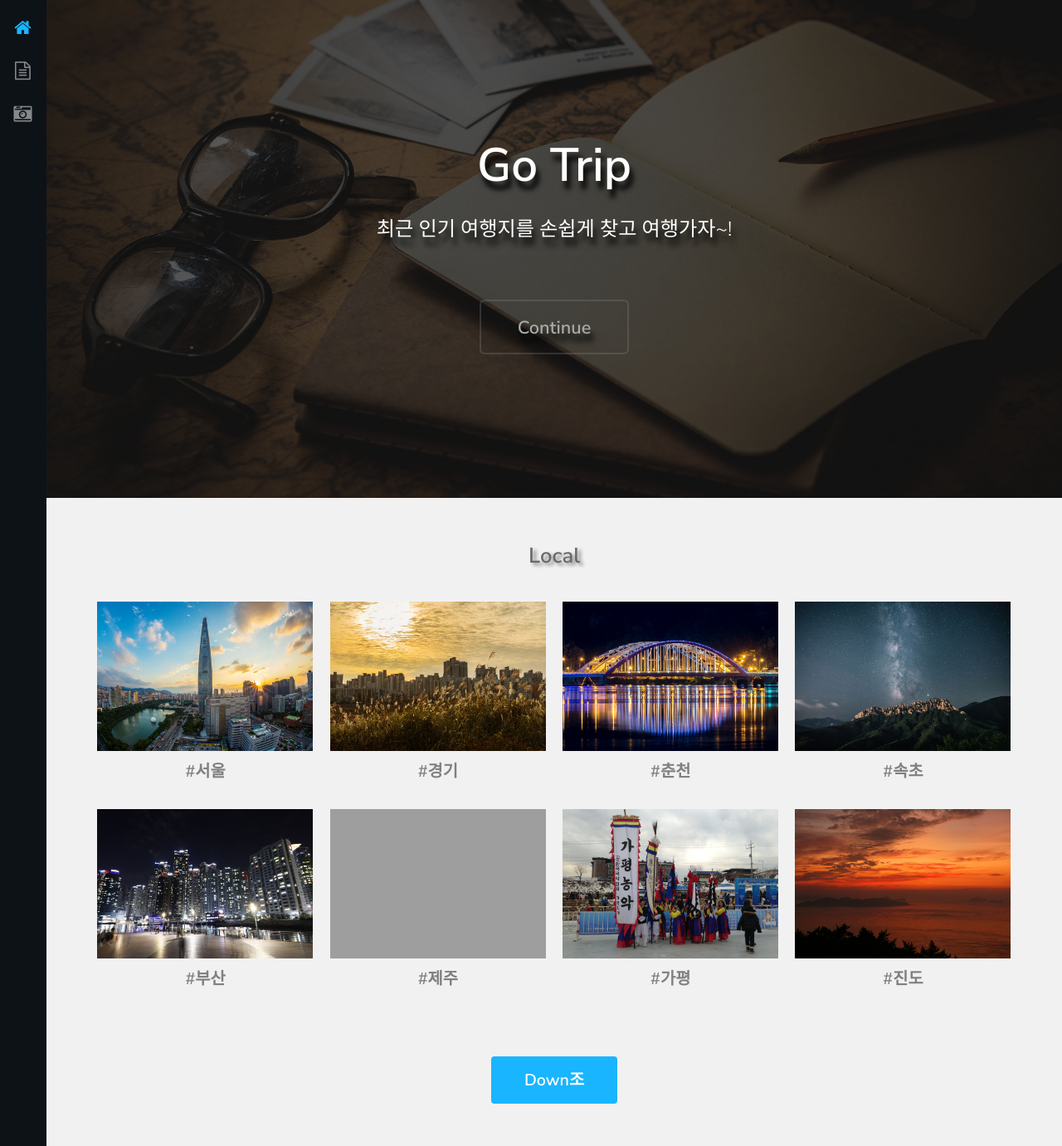
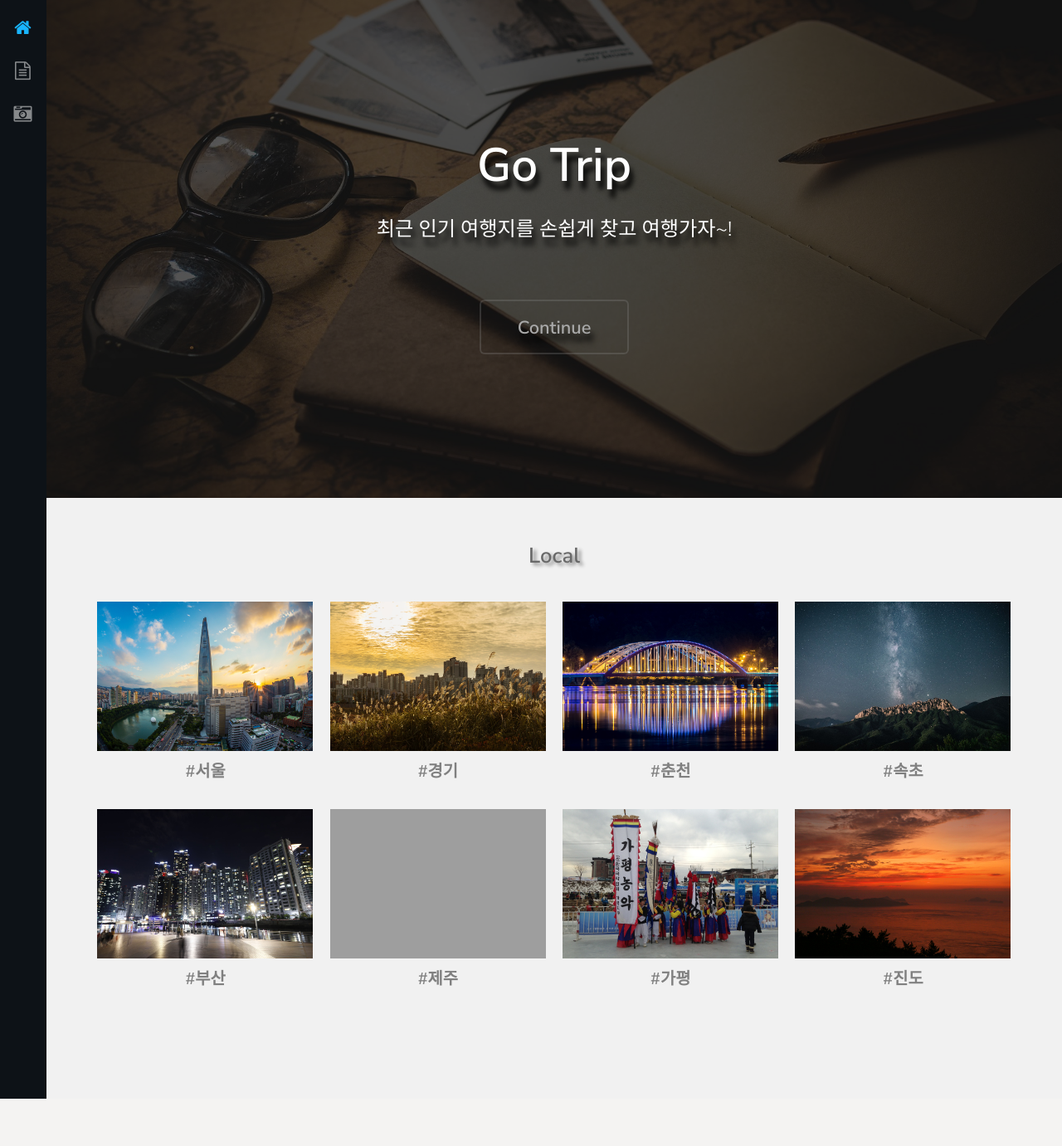
Before and after one commit to HaRyoung/swproject, a Django app: page / in a window 1280 px wide. Shown: the whole page at 83% size. After the commit the page ends 1324 px from the top, so only its background shows below. Run offline with Django 3.2, Linux system fonts and the light colour scheme; data comes from the database, SQL or seed files in the repository; grey boxes are pictures that could not be loaded.

Commit message:
remove something

```diff
--- a/gotrip/templates/home.html
+++ b/gotrip/templates/home.html
@@ -56,7 +56,6 @@
                                             {% endfor %}
                                         </div>
                                         <footer>
-                                            <a href="gallery.html" class="button big"> Down조 </a>
                                         </footer>
                                     </div>
                             </section>
```
